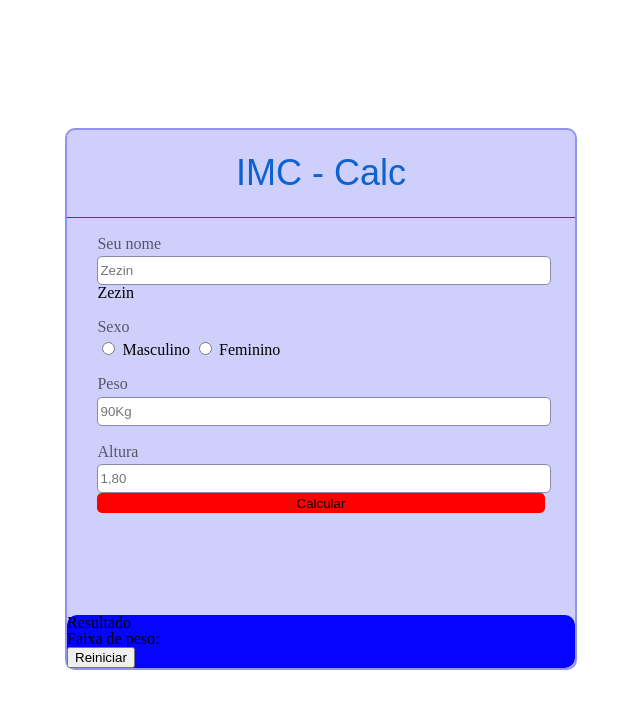
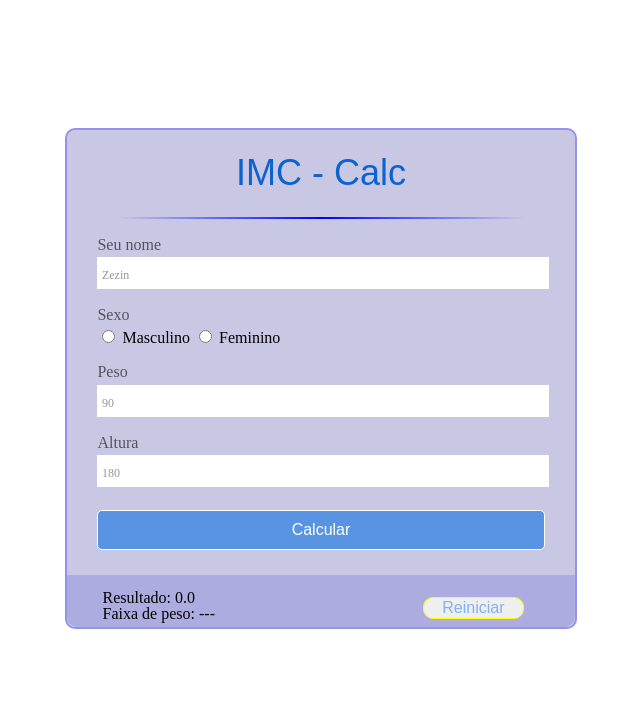
Before and after one commit to Gustavo-Sobreira/IMC-WEB, a plain HTML site: page index.html in a window 1280 px wide. Shown: the whole page, without its empty margins (319-959 px from the left). Drawn offline with Linux system fonts and the light colour scheme.

Commit message:
IMC já está em funcionamento
Falta pouco para terminar, a parte de resetar  e terminar o layout

```diff
--- a/CSS/geral.css
+++ b/CSS/geral.css
@@ -9,7 +9,7 @@ body{
 /*Aqui mudará o tamanho da aplicação como um todo*/
 .corpo{
 
-    background-color:rgb(207, 207, 252);
+    background-color: rgba(176, 176, 216, 0.699);
 
     margin-top: 10%;
     margin-left: 30%;
@@ -34,7 +34,13 @@ body{
     text-align:center;
 
     border: none;
-    border-bottom: 1px solid red;
+}
+.linha{
+
+    width: 80%;
+    height: 2px;
+    margin-left: 10%;
+    background: linear-gradient(45deg,rgba(0, 0, 255, 0),blue,rgba(0, 0, 255, 0));
 
 }
 
@@ -44,6 +50,8 @@ body{
 
     margin-left: 6%;
     margin-right: 6%;
+
+    position: relative;
 
 }
 
@@ -58,17 +66,30 @@ body{
 
 }
 
-/*Utilizo a class="a" como meio de excluir o input="radio" dessa formatação*/
-.a input{
+div.cadastrado input{
 
+    border:none;
     width:100%;
-    height:25px;
+    height:30px;
 
-    background-color: white;
+}
 
-    border: none;
-    border: 1px solid rgb(137, 137, 168);
-    border-radius: 5px;
+div .cadastrado label{
+
+    position:absolute;
+    left:1%;
+    margin-top:-4.5%;
+
+    font-size:12px;
+
+    color:rgba(0, 0, 0, 0.418);
+
+}
+
+div .cadastrado input:focus ~ label,
+div .cadastrado input:valid ~ label{
+
+    display: none;
 
 }
 
@@ -78,16 +99,26 @@ body{
 
 }
 
+button:hover{
+
+    cursor:pointer;
+
+}
 
 #btnCalcular{
 
     width: 100%;
-    height:20px;
+    height:40px;
 
-    background-color:red;
+    font-size:16px;
 
-    border:none;
+    background-color:rgb(88, 148, 226);
+    color:white;
+
+    border:1px solid white;
     border-radius: 5px;
+
+    margin-top: 5%;
 
 }
 
@@ -96,9 +127,37 @@ body{
     width: 100%;
 
     margin: 0%;
-    margin-top:20%;
-    border-radius: 10px;
-    background-color: rgba(0, 0, 255, 0.98);
+    margin-top:5%;
+    border-bottom-left-radius: 10px;
+    border-bottom-right-radius: 10px;
+    background-color:rgb(172, 172, 224);
+
+}
+
+.resultado{
+
+    margin-left: 6%;
+
+    padding: 1%;
+    padding-top:3%;
+
+}
+
+footer button{
+
+    position: absolute;
+    width: 20%;
+
+    border:none;
+    border-radius:10px;
+    border:1px solid yellow;
+
+    color:rgb(130, 178, 240);
+
+    font-size:16px;
+
+    margin-left: 70%;
+    margin-top:-6%;
 
 
 }
--- /dev/null
+++ b/JS/imc.js
@@ -0,0 +1,104 @@
+/*Botões*/
+let btnCalc = document.querySelector("#btnCalcular")
+let btnRei = document.querySelector("#btnReiniciar")
+
+/*Imprimir resultado*/
+let noResultado = document.querySelector("#numImc")
+let naFaixa = document.querySelector("#saudeP")
+
+/*Função imc*/
+btnCalc.addEventListener("click", ()=>{
+
+    //Aqui pego a altura em centímetros, pois caso o usuário se esquecer de
+    //Colocar o ponto para separar o metro assim fica mais fácil
+    var alturaC = parseInt(document.getElementById("altura").value)
+
+    //Transformo os Cm em M
+    var alturaM = alturaC / 100
+
+    //Pega o peso da pesoa direto em kilos
+    var pesoK = parseInt(document.getElementById("peso").value)
+
+    var imc = (pesoK / (alturaM * alturaM))
+
+    var saude = ""
+
+    ///Aqui separa os sexos
+    var sexo = []
+    if (f.checked){
+        sexo.push("f");
+    }else if (m.checked){
+        sexo.push("m");
+    }
+    if (sexo == "f"){
+
+
+    if (parseFloat(imc) < 19.1) {
+
+        saude = "Abaixo do peso"
+
+    }
+
+    else if (parseFloat(imc) >= 19.1 && parseFloat(imc) < 25.8) {
+
+        saude = "Normal"
+
+    }
+
+    else if(parseFloat(imc) >= 25.8 && parseFloat(imc) < 27.3){
+
+        saude = "Na margem acima do peso"
+
+    }
+
+    else if(parseFloat(imc) >= 27.3 && parseFloat(imc) < 32.3){
+
+        saude = "Acima do peso"
+
+    }
+
+    else {
+
+        saude = "Obeso"
+
+    }
+
+
+    }
+
+///////////////////////////////////////////////////////////////////////////////
+    else if (sexo == "m"){
+    if (parseFloat(imc) < 20.7) {
+
+        saude = "Abaixo do peso"
+
+    }
+
+    else if (parseFloat(imc) >= 20.7 && parseFloat(imc) < 26.4) {
+
+        saude = "Normal"
+
+    }
+
+    else if(parseFloat(imc) >= 26.4 && parseFloat(imc) < 27.8){
+
+        saude = "Na margem acima do peso"
+
+    }
+
+    else if(parseFloat(imc) >= 27.8 && parseFloat(imc) < 31.1){
+
+        saude = "Acima do peso"
+
+    }
+
+    else {
+
+        saude = "Obeso"
+
+    }}
+
+    noResultado.innerHTML = "Resultado: " + imc
+    naFaixa.innerHTML = "Faixa de peso: " + saude
+
+})
--- a/index.html
+++ b/index.html
@@ -18,17 +18,19 @@
         <header>
 
             <h1 class="titulo">IMC - Calc</h1>
+            <p class="linha"></p>
 
         </header>
 
         <main>
 
-            <form class="espacoGeral">
+            <div class="espacoGeral">
 
-                <div class="a">
+                <div class="cadastrado" id="defNome">
 
                     <p class="identificador">Seu nome</p>
-                    <input type="text" id="nome" placeholder="Zezin">
+
+                    <input type="name" name="nome" id="nome" required>
                     <label for="nome">Zezin</label>
 
                 </div>
@@ -37,42 +39,54 @@
 
                     <p class="identificador">Sexo</p>
 
-                    <input type="radio" name="sexo" id="Masc" value="M">
-                    <label for="Masc">Masculino</label>
-                    <input type="radio" name="sexo" id="Femi" value="F"> <label for="Femi">Feminino</label>
+                    <input type="radio" name="sexo" id="m" required>
+                    <label for="m">Masculino</label>
+
+                    <input type="radio" name="sexo" id="f" required>
+                    <label for="f">Feminino</label>
 
                 </div>
 
 
 
-                <div class="a">
+                <div class="cadastrado" id="defPeso">
 
                     <p class="identificador">Peso</p>
-                    <input type="number" name="peso" id="peso" placeholder="90Kg">
+                    <input type="number" name="peso" id="peso" required>
+                    <label for="peso">90</label>
 
                 </div>
 
-                <div class="a">
+                <div class="cadastrado" id="defAltura">
 
                     <p class="identificador">Altura</p>
-                    <input type="number" name="altura" id="altura" placeholder="1,80">
+                    <input type="number" name="altura" id="altura" required>
+                    <label for="altura">180</label>
 
                 </div>
 
                 <button id="btnCalcular">Calcular</button>
 
-            </form>
+            </div>
 
         </main>
 
         <footer class="espacoGeral exibirImc">
-            <p>Resultado</p>
-            <p>Faixa de peso:</p>
 
-            <button>Reiniciar</button>
+            <div class="resultado">
+
+                <p id="numImc">Resultado: 0.0</p>
+                <p id="saudeP">Faixa de peso: ---</p>
+
+            </div>
+
+            <button id="btnReiniciar">Reiniciar</button>
+
         </footer>
 
     </div>
 
+    <script src="JS/imc.js"></script>
+
 </body>
 </html>
```
